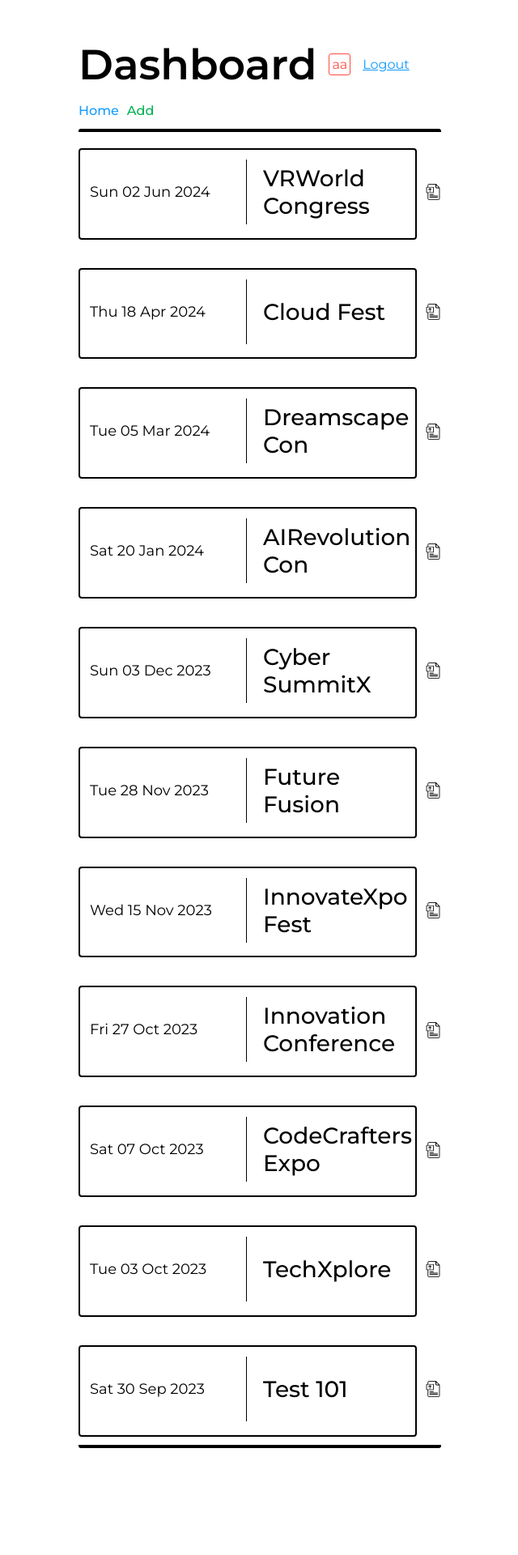
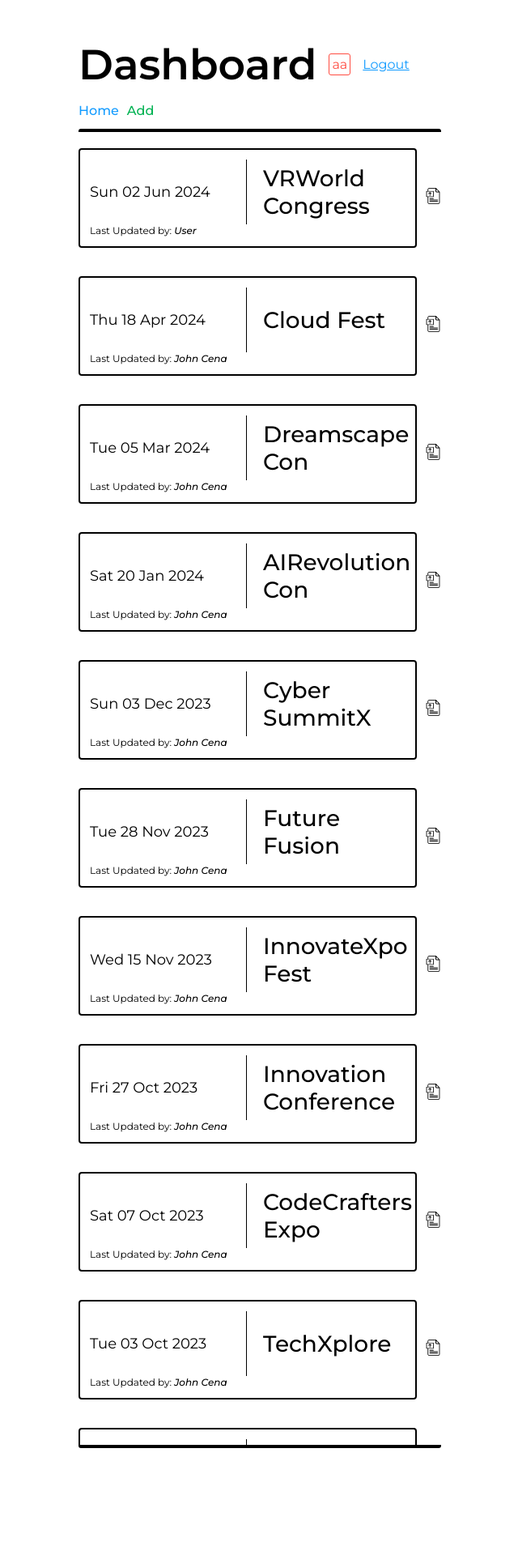
Before and after one commit to isondetech/software-engineering-assignment, a Flask app: page /dashboard in a window 1280 px wide. Shown: the top 1920 px of the page at 81% size, without its empty margins (31-671 px from the left). Run offline with Flask 3, Linux system fonts and the light colour scheme; a user stored in the database is signed in.

Commit message:
Display last edited by

```diff
--- a/app.py
+++ b/app.py
@@ -109,11 +109,7 @@ the error message.
 @app.route("/")
 @login_required
 def events():
-    try:
-        event_records = db_manager.get_events(db, event_table)
-    except Exception as e:
-        app.logger.error(f"failed to retrieve event records: {e}")
-
+    event_records = db_manager.get_events(db, event_table, user_table)
     return render_template("events.html", events=event_records)
 
 '''
@@ -125,11 +121,7 @@ the error message.
 @app.route("/dashboard")
 @login_required
 def dashboard():
-    try:
-        event_records = db_manager.get_events(db, event_table)
-    except Exception as e:
-        app.logger.error(f"failed to retrieve event records: {e}")
-
+    event_records = db_manager.get_events(db, event_table, user_table)
     return render_template("dashboard.html", events=event_records)
 
 '''
@@ -144,7 +136,7 @@ alerts the user.
 def add_event():
     if request.method == 'POST':
         try:
-            db_manager.add_event(db, event_table, request.form)
+            db_manager.add_event(db, event_table, request.form, current_user)
         except Exception as e:
             flash(f"Failed to add event, try again", "unsuccess")
             app.logger.error(f"failed to add event: {e}")
@@ -200,7 +192,7 @@ def update_event(event_id):
 
     if request.method == 'POST':
         try:
-            db_manager.update_event(db, event_table, event_id, request.form)
+            db_manager.update_event(db, event_table, event_id, request.form, current_user)
         except Exception as e:
             flash(f"Failed to update event", "unsuccess")
             app.logger.error(f"failed to update event: {e}")
--- a/helpers/db_manager.py
+++ b/helpers/db_manager.py
@@ -5,6 +5,13 @@ from werkzeug.security import generate_password_hash, check_password_hash
 # A custom 'username exists' error
 class UsernameExists(Exception):
     pass
+
+class EventObject():
+    def __init__(self, id, date, title, last_updated_by):
+        self.id = id
+        self.date = date
+        self.title = title
+        self.last_updated_by = last_updated_by
 
 '''
 This function creates an SQLAlchemy Model class called "Event"
@@ -17,7 +24,7 @@ def init_event_table(db):
         date = db.Column(db.String)
         title = db.Column(db.String)
         last_updated_by = db.Column(db.Integer, db.ForeignKey('user.id'))
-        user = db.relationship("User", backref="user", uselist=False)
+        user = db.relationship("User", backref='user', lazy=True, uselist=False)
 
     return Event
 
@@ -73,7 +80,8 @@ def login_info_is_valid(user_table, form):
     return True
 
 '''
-This function retrieves a user from the database.
+This function retrieves a user from the database by
+the user's username
 '''
 def get_user(user_table, username):
     return user_table.query.filter_by(username=username).first()
@@ -84,9 +92,19 @@ It sorts the events by their date, ensuring the
 most recent event appears first
 It also formats the date
 '''
-def get_events(db, event_table):
+def get_events(db, event_table, user_table):
     event_records = db.session.execute(db.select(event_table).order_by(event_table.id)).scalars().all()
-    return sort_fmt_event_records(event_records)
+    serialized_event_records = []
+    for record in event_records:
+        user = user_table.query.filter_by(id=record.last_updated_by).first()
+        event_record = EventObject(
+            record.id,
+            record.date,
+            record.title,
+            user.username
+        )
+        serialized_event_records.append(event_record)
+    return sort_fmt_event_records(serialized_event_records)
 
 '''
 This function retrieves an event from the database
@@ -110,17 +128,22 @@ def delete_event(db, event_table, event_id):
 '''
 This funcion updates an event in the database
 '''
-def update_event(db, event_table, event_id, new_data):
+def update_event(db, event_table, event_id, new_data, current_user):
     event = get_event(event_table, event_id)
     event.date = new_data["date"]
     event.title = new_data["title"]
+    event.last_updated_by = current_user.id
     db.session.commit()
 
 '''
 This functiom adds an event to database
 '''
-def add_event(db, event, new_data):
-    new_event = event(date=new_data["date"], title=new_data["title"])
+def add_event(db, event, new_data, current_user):
+    new_event = event(
+        date=new_data["date"],
+        title=new_data["title"],
+        last_updated_by = current_user.id
+    )
     db.session.add(new_event)
     db.session.commit()
 
--- a/static/css/events.css
+++ b/static/css/events.css
@@ -83,6 +83,15 @@
     font-weight: 500;
 }
 
+.dashboard-event .updated-by{
+    font-size: 12px;
+}
+
+.dashboard-event .updated-by .username{
+    font-style: italic;
+    font-weight: 500;
+}
+
 .event button{
     background-color: #000;
     color: #fff;
--- a/templates/dashboard.html
+++ b/templates/dashboard.html
@@ -31,6 +31,7 @@
                             <h1>{{event.title}}</h1>
                         </div>
                     </div>
+                    <p class="updated-by">Last Updated by: <span class="username">{{event.last_updated_by}}</span></p>
                 </div>
                 <div class="dashboard-event-options">
                     <a href="/update-event/{{event.id}}"><img class="update-img" src="{{url_for('static', filename='imgs/file.png')}}" width="20"></a>
```
Also changed, not shown: instance/events_manager.db.
